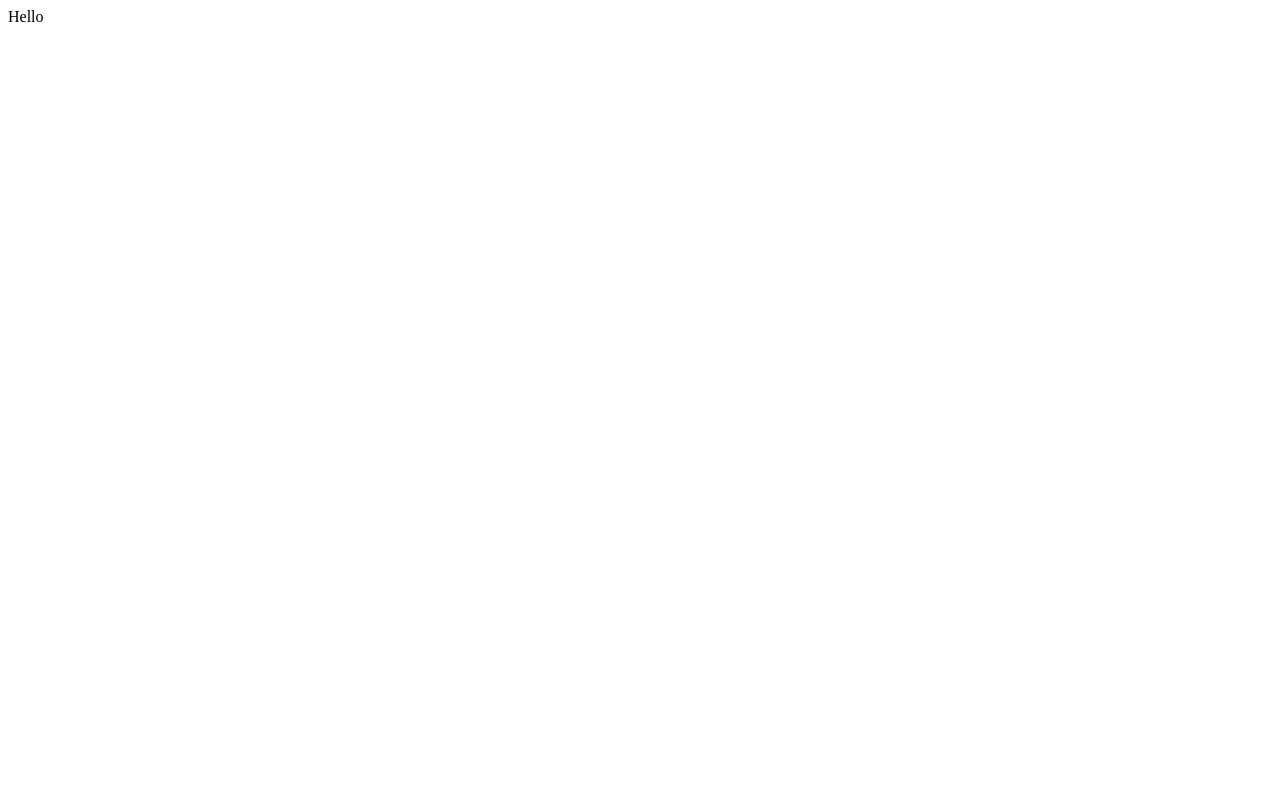
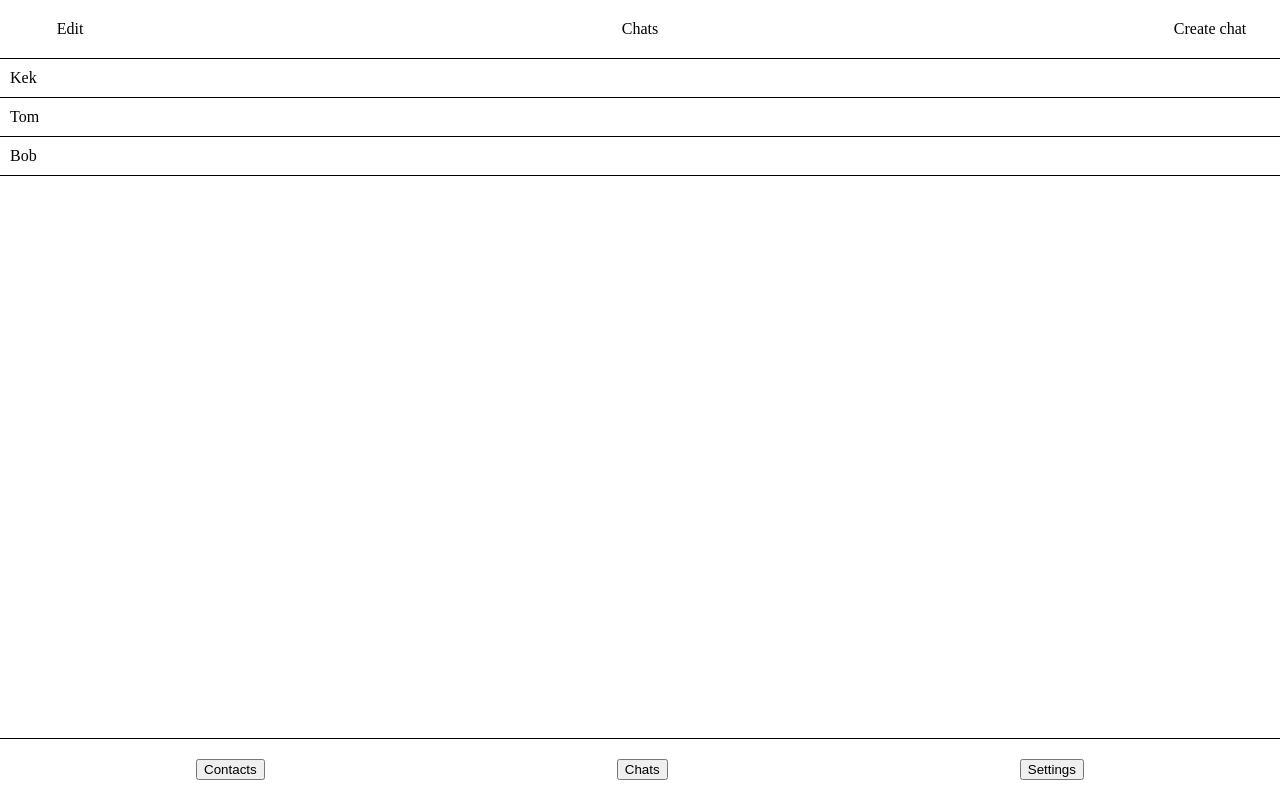
Before and after one commit to kittymercury/sandbox-react, a React app: page / in a window 1280 px wide. Built offline with nearby package versions, Linux system fonts and the light colour scheme.

Commit message:
Add chat logics

```diff
--- a/src/components/app.jsx
+++ b/src/components/app.jsx
@@ -1,10 +1,144 @@
 import React from 'react';
 
 export default class App extends React.Component {
+  constructor(props) {
+    super(props);
+
+    this.state = {
+      currentPage: 'Chats',
+      currentUser: 4,
+      currentChat: null,
+      chatInput: '',
+
+      users: [
+        { id: 1, name: 'Bob', status: 'online' },
+        { id: 2, name: 'Tom', status: 'offline' },
+        { id: 3, name: 'Jef', status: 'offline' },
+        { id: 4, name: 'Kok', status: 'online' },
+        { id: 5, name: 'Kek', status: 'online' },
+      ],
+
+      chats: [
+        { id: 1, participants: [4, 5] },
+        { id: 2, participants: [4, 2] },
+        { id: 3, participants: [4, 1] },
+      ],
+
+      messages: [
+        { id: 1, chatId: 1, userId: 4, time: '15:51', content: 'Hey!' },
+        { id: 2, chatId: 1, userId: 5, time: '16:14', content: 'Hello!' },
+        { id: 3, chatId: 2, userId: 4, time: '14:11', content: 'What?' },
+        { id: 4, chatId: 2, userId: 2, time: '17:15', content: 'Say my name!' },
+        { id: 5, chatId: 3, userId: 4, time: '11:00', content: '.i.' },
+        { id: 6, chatId: 3, userId: 1, time: '13:01', content: '???' },
+      ],
+    };
+  }
+
+  handleFooterButtonClick = (page) => {
+    this.setState({ currentPage: page });
+  }
+
+  handleChatClick = (chat) => {
+    this.setState({ currentPage: 'Messages', currentChat: chat });
+  }
+
+  handleChangeChatInput = (e) => {
+    this.setState({ chatInput: e.target.value });
+  }
+
+  handleClickSendMessage = (e) => {
+    const currentUser = this.state.currentUser;
+    const currentChat = this.state.currentChat;
+    const chatInput = this.state.chatInput;
+
+    const newMessage = {
+      id: +new Date(),
+      chatId: currentChat.id,
+      userId: currentUser,
+      time: new Date().toTimeString().replace(/.*(\d{2}:\d{2}).*/, "$1"),
+      content: chatInput,
+    };
+    const newMessages = this.state.messages.concat(newMessage)
+
+    this.setState({ chatInput: '', messages: newMessages });
+  }
+
   render() {
+    const currentPage = this.state.currentPage;
+    const currentUser = this.state.currentUser;
+    const currentChat = this.state.currentChat;
+    const chatInput = this.state.chatInput;
+
+    const users = this.state.users;
+    const chats = this.state.chats;
+    const messages = this.state.messages;
+
     return (
-      <div>
-        Hello
+      <div className="chat">
+        <div className="header">
+          <div className="pointer" style={{ width: '100px' }}>{(currentPage === 'Chats') ? 'Edit' : ''}</div>
+          <div>{currentPage}</div>
+          <div className="pointer" style={{ width: '100px' }}>{(currentPage === 'Chats') ? 'Create chat' : ''}</div>
+        </div>
+
+        {(currentPage === 'Contacts') && (
+          <div className="content contacts">
+            <ul>{users.map((user) => {
+              return (
+                <li>
+                  <span>{user.name}</span>
+                  <span className={user.status}>{user.status}</span>
+                </li>
+              );
+            })}</ul>
+          </div>
+        )}
+
+        {(currentPage === 'Chats') && (
+          <div className="content chats">
+            <ul>{chats.map((chat) => {
+              const participant = users.find((user) => user.id === chat.participants[1]);
+              return <li onClick={() => this.handleChatClick(chat)}>{participant.name}</li>
+            })}</ul>
+          </div>
+        )}
+
+        {(currentPage === 'Settings') && (
+          <div className="content settings">
+            {users.find((user) => user.id === currentUser).name}
+          </div>
+        )}
+
+        {(currentPage === 'Messages') && (
+          <div className="content messages">
+            <ul>
+              {messages.filter((message) => message.chatId === currentChat.id).map((message) => {
+                const user = users.find((user) => user.id === message.userId);
+                const isCurrentUsersMessage = message.userId === currentUser;
+                const style = { textAlign: isCurrentUsersMessage ? 'right' : 'left' };
+
+                return (
+                  <li>
+                    <div style={style}>{user.name} {message.time}</div>
+                    <div style={style}>{message.content}</div>
+                  </li>
+                );
+              })}
+            </ul>
+
+            <div style={{ display: 'flex' }}>
+              <input style={{ flex: 1 }} type="text" value={chatInput} onChange={this.handleChangeChatInput} />
+              <button onClick={this.handleClickSendMessage}>Send</button>
+            </div>
+          </div>
+        )}
+
+        <div className="footer">
+          <button onClick={() => this.handleFooterButtonClick('Contacts')}>Contacts</button>
+          <button onClick={() => this.handleFooterButtonClick('Chats')}>Chats</button>
+          <button onClick={() => this.handleFooterButtonClick('Settings')}>Settings</button>
+        </div>
       </div>
     );
   }
--- a/src/styles.css
+++ b/src/styles.css
@@ -1,4 +1,67 @@
-.sidebar-content-example {
+html, body, #app, .chat {
+  margin: 0;
+  height: 100%;
+}
+
+ul {
+  margin: 0;
+  padding: 0;
+  list-style: none;
+}
+
+.pointer {
+  cursor: pointer;
+}
+
+.chat {
+  display: flex;
+  flex-direction: column;
+  justify-content: space-between;
+}
+
+.header {
+  padding: 20px;
+  text-align: center;
+  display: flex;
+  justify-content: space-between;
+}
+
+.content {
+  flex: 1;
+  border-top: 1px solid black;
+  border-bottom: 1px solid black;
+}
+
+.footer {
+  padding: 20px;
   display: flex;
   justify-content: space-around;
 }
+
+.contacts li,
+.chats li,
+.messages li {
+  padding: 10px;
+  border-bottom: 1px solid black;
+  cursor: pointer;
+}
+
+.contacts li span {
+  margin-right: 10px;
+}
+
+.contacts li span.offline {
+  font-size: 12px;
+  color: #999;
+}
+
+.contacts li span.online {
+  font-size: 12px;
+  color: green;
+}
+
+.messages {
+  display: flex;
+  flex-direction: column;
+  justify-content: space-between;
+}
```
